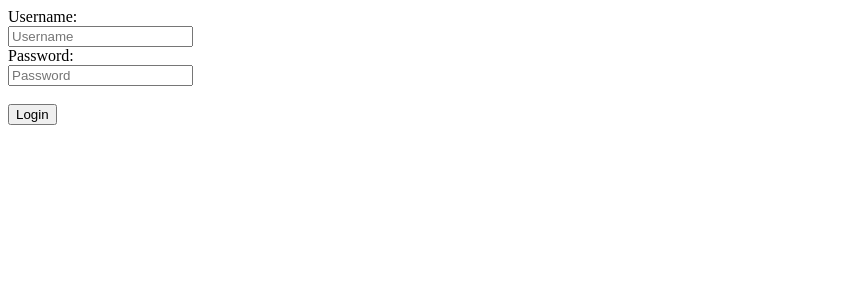
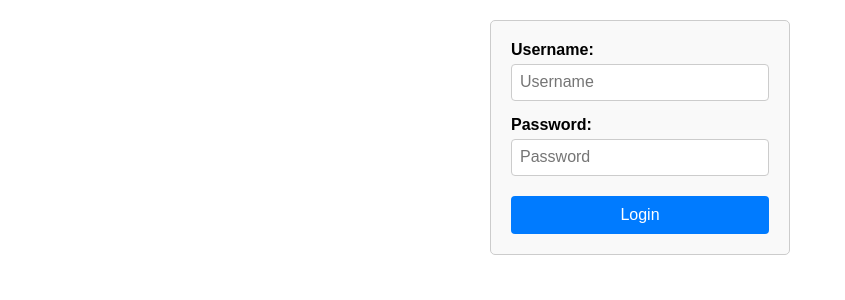
Before and after one commit to annsilin/music-mood-recommender-app, a Flask app: page /admin in a window 1280 px wide. Shown: the top 300 px of the page, without its empty margins (0-845 px from the left). Run offline with Flask 3, Linux system fonts and the light colour scheme.

Commit message:
feat: improve login and admin pages styling

```diff
--- a/app/bg_jobs.py
+++ b/app/bg_jobs.py
@@ -78,6 +78,8 @@ def process_csv_and_push_to_database_bg(temp_file_path, get_moods_flag, get_genr
 
                     if get_album_covers_flag == 'true':
                         album_cover_url = fetch_album_cover(artists_list[0], row['album'])
+                    else:
+                        album_cover_url = row['album_cover']
 
                     song = Song(track_name=row['name'], album_name=row['album'], artist_name=artists,
                                 aggressive=row['aggressive'], calm=row['calm'],
--- a/app/routes.py
+++ b/app/routes.py
@@ -86,10 +86,7 @@ def get_songs():
     serialized_songs = [{
         'artist_name': song.artist_name,
         'track_name': song.track_name,
-        'happy_prob': song.happy,
-        'aggressive_prob': song.aggressive,
-        'sad_prob': song.sad,
-        'calm_prob': song.calm,
+        'album_cover': song.album_cover_url,
     } for song in selected_songs]
 
     return jsonify(serialized_songs)
--- a/app/static/admin.js
+++ b/app/static/admin.js
@@ -4,7 +4,7 @@ const uploadBtn = document.querySelector('.upload-btn');
 const logs = document.querySelector('.log');
 const getMoodsCheckbox = document.getElementById('get-moods');
 const getGenresCheckbox = document.getElementById('get-genres');
-const getAlbumCoversCheckbox = document.getElementById('get-genres');
+const getAlbumCoversCheckbox = document.getElementById('get-album-covers');
 const getJobsBtn = document.querySelector('.get-jobs-btn');
 const deleteJobBtn = document.querySelector('.delete-job-btn');
 
--- /dev/null
+++ b/app/static/assets/css/login.css
@@ -0,0 +1,43 @@
+#login-form {
+    display: flex;
+    flex-direction: column;
+    box-sizing: border-box;
+    width: 300px;
+    margin: 20px auto;
+    padding: 20px;
+    border: 1px solid #ccc;
+    border-radius: 5px;
+    background-color: #f9f9f9;
+    font-family: sans-serif;
+}
+
+#login-form label {
+    font-weight: bold;
+}
+
+#login-form input[type="text"],
+#login-form input[type="password"] {
+    padding: 8px;
+    margin: 5px 0 15px;
+    border: 1px solid #ccc;
+    border-radius: 4px;
+}
+
+#login-form input[type="password"] {
+    margin-bottom: 0;
+}
+
+#login-form button {
+    width: 100%;
+    padding: 10px;
+    background-color: #007bff;
+    color: white;
+    border: none;
+    border-radius: 4px;
+    cursor: pointer;
+}
+
+#error {
+    margin: 10px 0;
+    color: red;
+}
--- a/app/static/assets/js/api_requests.js
+++ b/app/static/assets/js/api_requests.js
@@ -21,7 +21,6 @@ const fetchSongs = async (genre, normalizedX, normalizedY) => {
     } catch (error) {
         console.error('Error fetching songs:', error);
     } finally {
-        console.log(songs);
         stopLoadingAnimation();
         renderSongs(songs);
     }
--- a/app/templates/admin.html
+++ b/app/templates/admin.html
@@ -34,12 +34,14 @@
 
             <div class="log"></div>
 
+            <div class="jobs-wrapper">
                 <button class="get-jobs-btn btn">Статус фоновых задач</button>
                 <div class="delete-job-wrapper">
                     <label>
                         <input type="text" id="delete-job" placeholder="Redis job ID to delete">
                     </label>
                     <button class="delete-job-btn btn">Удалить задачу</button>
+                </div>
             </div>
         </div>
 
--- a/app/templates/login.html
+++ b/app/templates/login.html
@@ -4,17 +4,20 @@
     <meta charset="UTF-8">
     <meta name="viewport" content="width=device-width, initial-scale=1.0">
     <title>Music mood recommender</title>
+    <link href="../static/assets/css/normalize.css" rel="stylesheet">
+    <link href="../static/assets/css/login.css" rel="stylesheet">
 </head>
 <body>
 <main>
     <form id="login-form">
-        <label for="username">Username:</label><br>
-        <input type="text" id="username" name="username" placeholder="Username" required><br>
-        <label for="password">Password:</label><br>
-        <input type="password" id="password" name="password" placeholder="Password" required><br><br>
+        <label for="username">Username:</label>
+        <input type="text" id="username" name="username" placeholder="Username" required>
+        <label for="password">Password:</label>
+        <input type="password" id="password" name="password" placeholder="Password" required>
+        <p id="error"></p>
         <button type="submit">Login</button>
     </form>
-    <p id="error" style="color: red;"></p>
+
 </main>
 
 <script defer src="../static/assets/js/api_requests.js"></script>
```
Also changed, not shown: app/static/assets/css/admin.css (+20 -0 lines). Lines whose indentation alone changed are shown as unchanged.
